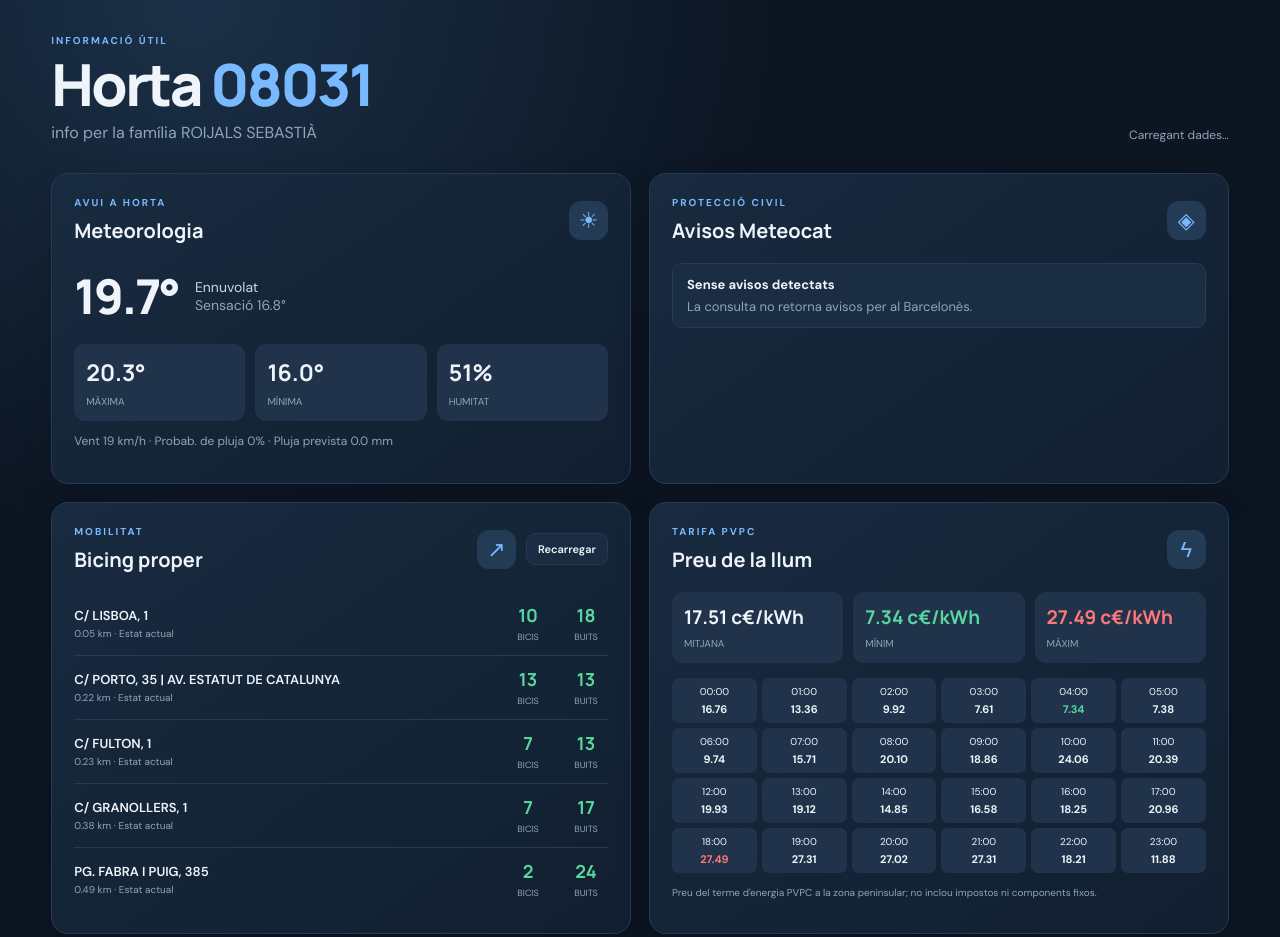
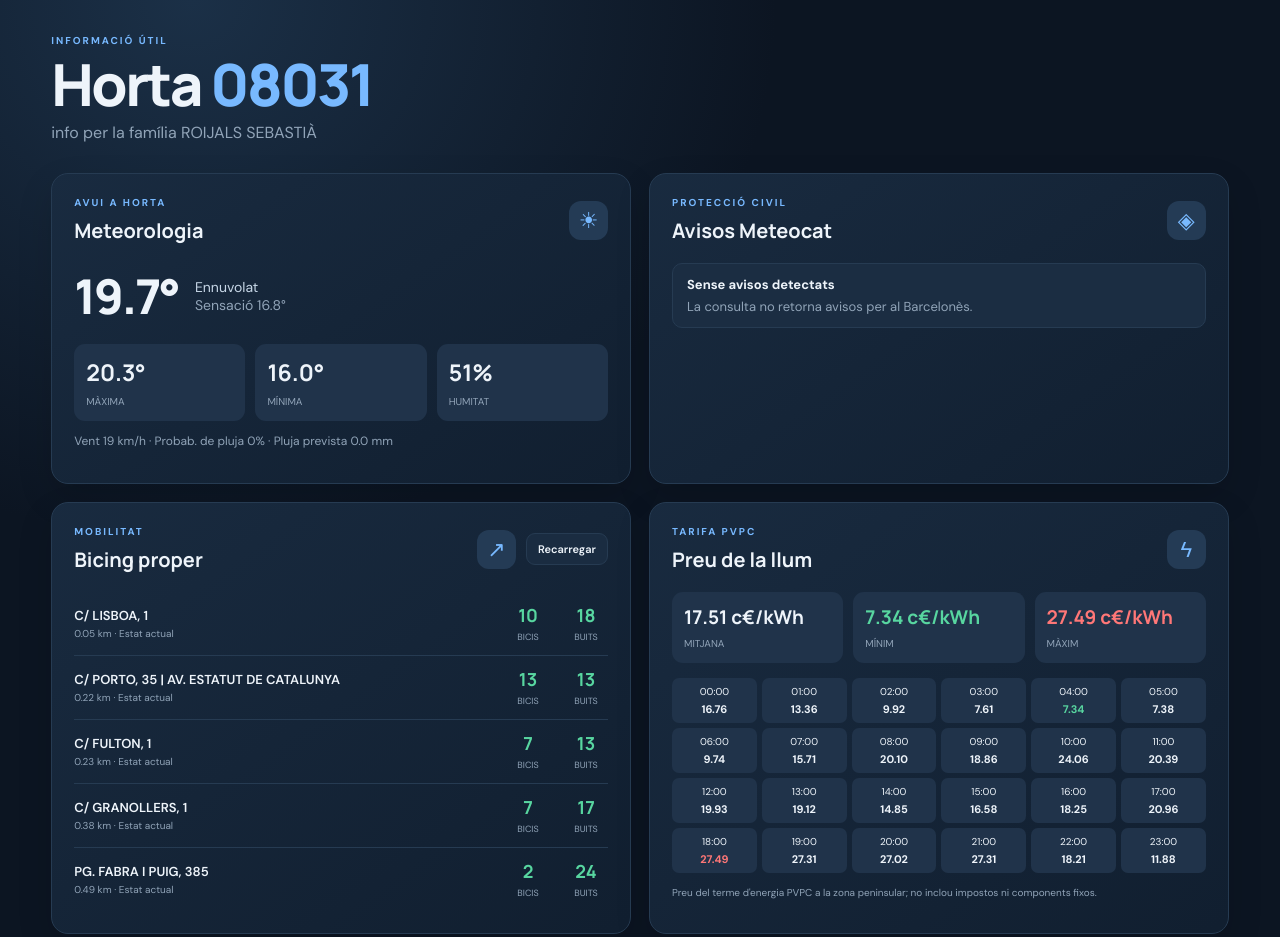
Before and after one commit to droijals/InfoHortaWebApp, a plain HTML site: page public/index.html in a window 1280 px wide. Shown: the top 937 px of the page. Drawn offline with Linux system fonts and the light colour scheme.

Commit message:
Elimina el timestamp de la capçalera

```diff
--- a/public/index.html
+++ b/public/index.html
@@ -27,9 +27,6 @@
       <p class="subheading">info per la família ROIJALS SEBASTI&Agrave;</p>
     </div>
 
-    <div class="header-meta">
-      <span id="updated">Carregant dades…</span>
-    </div>
   </header>
 
   <main class="dashboard">
```
